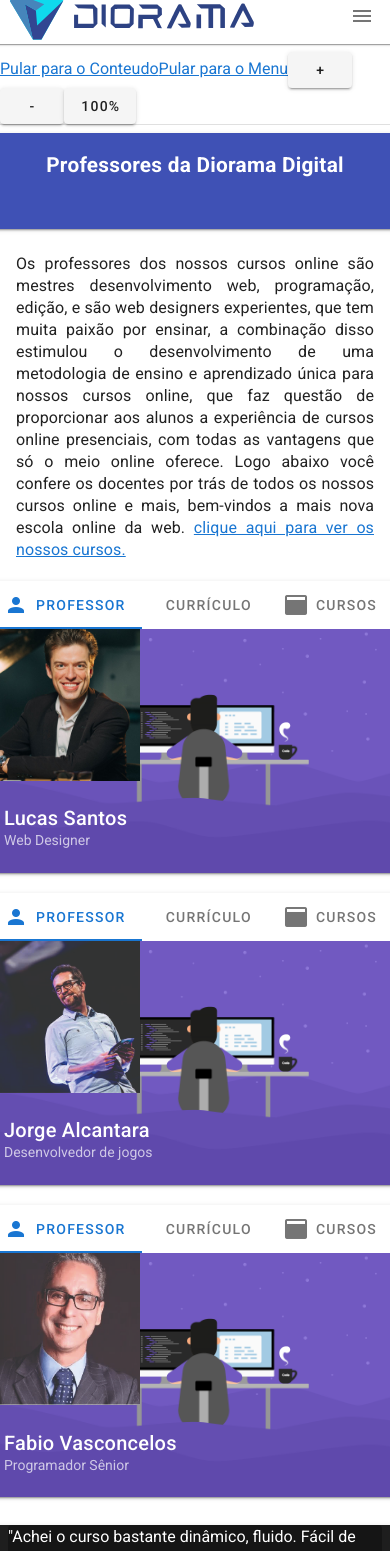
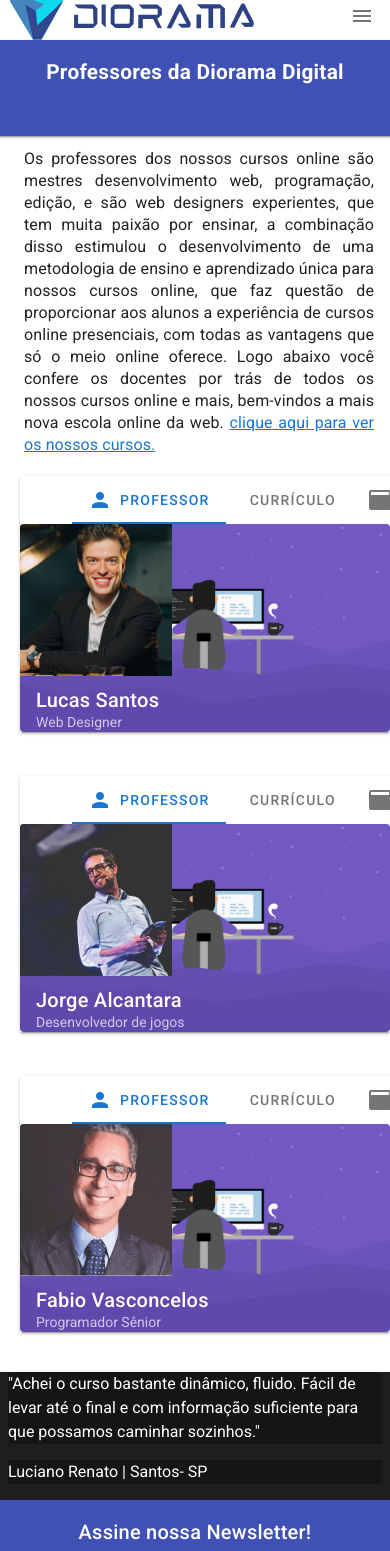
Before and after one commit to jhoneffernandes/Projeto-Integrador-II, a Nuxt app: page /Professores in a window 390 px wide. Shown: the top 1551 px of the page. Built offline with nearby package versions, Linux system fonts and the light colour scheme; what vue-ls, vue-plyr would draw is missing.

Commit message:
Correções

```diff
--- a/pages/About.vue
+++ b/pages/About.vue
@@ -1,8 +1,8 @@
 <template>
-  <div>
+  <v-container ma-0 pa-0 fluid>
     <AppHeader />
     <AppAcc/>
-    <v-container ma-0 pa-0 fluid>
+
       <v-row class="my-5">
         <v-layout align-center justify-center text-center>
           <v-card tile="" width="100%" height="100%" dark color="indigo">
@@ -69,7 +69,7 @@
           </v-row>
         </v-col>
       </v-row>
-    </v-container>
+
 
       <section class="mt-5 mb-5">
     <v-row justify="center">
@@ -83,8 +83,8 @@
         </section>
 
     <AppNewsletter/>
+  </v-container>
 
-  </div>
 </template>
 
 <script>
--- a/pages/Professores.vue
+++ b/pages/Professores.vue
@@ -1,8 +1,7 @@
 <template>
-  <div>
+  <v-container pa-0 ma-0 fluid>
     <AppHeader />
-     <AppAcc/>
-    <v-divider></v-divider>
+
 
     <v-layout align-center justify-center text-center class="my-5">
       <v-row>
@@ -15,6 +14,9 @@
         </v-card>
       </v-row>
     </v-layout>
+
+    <v-layout class="ml-5 mr-3">
+      <v-row>
         <v-card-text>
           <p class="textop2 text-justify">
             Os professores dos nossos cursos online são mestres desenvolvimento web, programação, edição, e são web designers experientes, que tem muita paixão por ensinar, a combinação disso estimulou o desenvolvimento de uma metodologia de ensino e aprendizado única para nossos cursos online, que faz questão de proporcionar aos alunos a experiência de cursos online presenciais, com todas as vantagens que só o meio online oferece. Logo abaixo você confere os docentes por trás de todos os nossos cursos online e mais, bem-vindos a mais nova escola online da web.
@@ -23,9 +25,12 @@
             >clique aqui para ver os nossos cursos.</a>
           </p>
         </v-card-text>
+      </v-row>
+    </v-layout>
 
-    <v-row id="principal" class="teste">
-      <v-card class="ml-5 mb-5" max-width="434" tile>
+    <v-row align="center" justify="center" id="principal" class="aolado">
+      <v-col lg="4" md="4" sm="6"  xl="5">
+      <v-card class="ml-5 mb-5 tamanhocard" max-width="434" tile>
         <v-tabs>
           <v-tab>
             <v-icon left>mdi-account</v-icon>Professor
@@ -40,7 +45,7 @@
           <v-tab-item>
             <v-card flat>
               <v-img height="100%" :src="require('../assets/banners/background.png')">
-                <v-row align="end" class="fill-height">
+                <v-row >
                   <v-col align-self="start" class="pa-0" cols="12">
                     <v-avatar class="profile" color="grey" size="164" tile>
                       <v-img :src="require('../assets/professores/prof1.jpg')"></v-img>
@@ -93,8 +98,9 @@
           </v-tab-item>
         </v-tabs>
       </v-card>
-
-      <v-card class="ml-5 mb-5" max-width="434" tile>
+</v-col>
+<v-col lg="4" md="4" sm="6"  xl="5" >
+      <v-card class="ml-5 mb-5 tamanhocard"  max-width="434" tile>
         <v-tabs>
           <v-tab>
             <v-icon left>mdi-account</v-icon>Professor
@@ -162,8 +168,9 @@
           </v-tab-item>
         </v-tabs>
       </v-card>
-
-      <v-card class="ml-5 mb-5" max-width="434" tile>
+  </v-col>
+  <v-col lg="4" md="4" sm="6"  xl="5">
+      <v-card class="ml-5 mb-5 tamanhocard"  max-width="434" tile >
         <v-tabs>
           <v-tab>
             <v-icon left>mdi-account</v-icon>Professor
@@ -231,11 +238,12 @@
           </v-tab-item>
         </v-tabs>
       </v-card>
+      </v-col>
     </v-row>
 
     <section class="mt-5 mb-5">
       <v-row justify="center">
-  <v-card height="100%" width="60rem" dark="" class="depoimento">
+        <v-card height="100%" width="60rem" dark class="depoimento">
           <p
             class="mx-5"
           >"Achei o curso bastante dinâmico, fluido. Fácil de levar até o final e com informação suficiente para que possamos caminhar sozinhos."</p>
@@ -244,14 +252,12 @@
       </v-row>
     </section>
 
- <AppNewsletter/>
-
-  </div>
+    <AppNewsletter />
+  </v-container>
 </template>
 <script>
 import AppHeader from "../components/AppHeader";
-import AppNewsletter from '../components/AppNewsletter';
-import AppAcc from "../components/AppAcc";
+import AppNewsletter from "../components/AppNewsletter";
 export default {
   data() {
     return {
@@ -267,14 +273,19 @@ export default {
   components: {
     AppHeader,
     AppNewsletter,
-    AppAcc,
+
   },
   head: {
-    titleTemplate: '%s - Professores',
+    titleTemplate: "%s - Professores",
     meta: [
-      { charset: 'utf-8' },
-      { name: 'viewport', content: 'width=device-width, initial-scale=1' },
-      { hid: 'description', name: 'description', content: 'Página contendo todos os professores da Diorama Cursos online, mostrando seus nomes, currículos e os cursos ministrados na Diorama' }
+      { charset: "utf-8" },
+      { name: "viewport", content: "width=device-width, initial-scale=1" },
+      {
+        hid: "description",
+        name: "description",
+        content:
+          "Página contendo todos os professores da Diorama Cursos online, mostrando seus nomes, currículos e os cursos ministrados na Diorama"
+      }
     ]
   }
 };
@@ -296,8 +307,8 @@ export default {
   border-radius: 100rem;
 }
 
-.depoimento p{
-  background-color: rgba(0, 0, 0, 0.30);
+.depoimento p {
+  background-color: rgba(0, 0, 0, 0.3);
 }
 
 .linha {
@@ -314,7 +325,7 @@ export default {
 .lista {
   color: black;
 }
-.teste {
+.aolado {
   display: flex;
   justify-content: center;
   align-items: center;
@@ -327,10 +338,16 @@ export default {
 }
 
 @media (max-width: 700px) {
-  .teste {
+  .aolado {
     flex-direction: row;
     justify-content: center;
     align-items: center;
   }
 }
+@media (max-width: 370px){
+  .tamanhocard{
+    height: 16rem;
+    width: 19rem;
+  }
+}
 </style>
--- a/pages/produtos/edicao/After.vue
+++ b/pages/produtos/edicao/After.vue
@@ -1,7 +1,7 @@
 <template>
-  <div>
+   <v-container pa-0 ma-0 fluid>
     <AppHeader />
-    <v-container pa-0 ma-0 fluid>
+
       <section class="mt-1">
         <v-btn class="ma-2" color="blue darken-2" dark @click="voltar">
           <v-icon dark left>mdi-arrow-left</v-icon>Voltar
@@ -161,7 +161,7 @@
 
       <AppCertificado />
 
-      <v-row align="center">
+       <v-row align="center">
         <v-card width="100%">
           <h1 class="centro mt-7">Recomendações</h1>
 
@@ -207,7 +207,7 @@
         </v-card>
       </v-row>
 
-      <v-banner single-line class="mb-5 mt-5">
+     <v-banner single-line class="mb-5 mt-5">
         <v-icon slot="icon" color="warning" size="36">mdi-account</v-icon>Professor deste curso
         <template v-slot:actions>
           <router-link to="./professores">
@@ -235,13 +235,13 @@
           </v-img>
         </v-card>
 
-        <v-card class="ml-5 mb-5" max-width="30rem" tile dark>
-          <v-img height="100%" :src="require('~/assets/banners/background.png')">
+
+          <v-card class="ml-5 mb-5" max-width="30rem" tile>
             <v-list-item-content>
-              <v-list-item-title class="title ml-5">Currículo do Professor</v-list-item-title>
+              <v-list-item-title class="title ml-5 black--text">Currículo do Professor</v-list-item-title>
             </v-list-item-content>
 
-            <ul class="lista ml-5">
+            <ul class="lista ml-4 black--text">
               <li>Formado em Ciência da Computação pela PUC-PR</li>
               <li>Pós-graduado em Business Intelligence pela PUC-PR</li>
               <li>Design Gráfico</li>
@@ -251,8 +251,8 @@
               <li>Trabalhou por 2 anos na Tiwebdesign</li>
               <li>Etec Dr.Adail Nunes da Silva</li>
             </ul>
-          </v-img>
-        </v-card>
+          </v-card>
+
       </v-row>
 
       <v-row>
@@ -265,10 +265,12 @@
           </v-col>
         </section>
       </v-row>
-      <AppHelp />
-      <AppNewsletter />
+      <v-row class="ml-8" justify="center" align="center">
+        <AppHelp />
+        <AppNewsletter />
+      </v-row>
     </v-container>
-  </div>
+
 </template>
 <script>
 import AppNewsletter from "~/components/AppNewsletter";
--- a/pages/produtos/edicao/Corel.vue
+++ b/pages/produtos/edicao/Corel.vue
@@ -1,7 +1,7 @@
 <template>
-  <div>
+   <v-container pa-0 ma-0 fluid>
     <AppHeader />
-    <v-container pa-0 ma-0 fluid>
+
       <section class="mt-1">
         <v-btn class="ma-2" color="blue darken-2" dark @click="voltar">
           <v-icon dark left>mdi-arrow-left</v-icon>Voltar
@@ -207,7 +207,7 @@
         </v-card>
       </v-row>
 
-      <v-banner single-line class="mb-5 mt-5">
+     <v-banner single-line class="mb-5 mt-5">
         <v-icon slot="icon" color="warning" size="36">mdi-account</v-icon>Professor deste curso
         <template v-slot:actions>
           <router-link to="./professores">
@@ -235,13 +235,13 @@
           </v-img>
         </v-card>
 
-        <v-card class="ml-5 mb-5" max-width="30rem" tile dark>
-          <v-img height="100%" :src="require('~/assets/banners/background.png')">
+
+          <v-card class="ml-5 mb-5" max-width="30rem" tile>
             <v-list-item-content>
-              <v-list-item-title class="title ml-5">Currículo do Professor</v-list-item-title>
+              <v-list-item-title class="title ml-5 black--text">Currículo do Professor</v-list-item-title>
             </v-list-item-content>
 
-            <ul class="lista ml-5">
+            <ul class="lista ml-4 black--text">
               <li>Formado em Ciência da Computação pela PUC-PR</li>
               <li>Pós-graduado em Business Intelligence pela PUC-PR</li>
               <li>Design Gráfico</li>
@@ -251,8 +251,8 @@
               <li>Trabalhou por 2 anos na Tiwebdesign</li>
               <li>Etec Dr.Adail Nunes da Silva</li>
             </ul>
-          </v-img>
-        </v-card>
+          </v-card>
+
       </v-row>
 
       <v-row>
@@ -265,10 +265,12 @@
           </v-col>
         </section>
       </v-row>
-      <AppHelp />
-      <AppNewsletter />
+      <v-row class="ml-8" justify="center" align="center">
+        <AppHelp />
+        <AppNewsletter />
+      </v-row>
     </v-container>
-  </div>
+
 </template>
 <script>
 import AppNewsletter from "~/components/AppNewsletter";
--- a/pages/produtos/edicao/Ilustrator.vue
+++ b/pages/produtos/edicao/Ilustrator.vue
@@ -1,7 +1,7 @@
 <template>
-  <div>
+
+ <v-container pa-0 ma-0 fluid>
     <AppHeader />
-    <v-container pa-0 ma-0 fluid>
       <section class="mt-1">
         <v-btn class="ma-2" color="blue darken-2" dark @click="voltar">
           <v-icon dark left>mdi-arrow-left</v-icon>Voltar
@@ -161,7 +161,7 @@
 
       <AppCertificado />
 
-      <v-row align="center">
+       <v-row align="center">
         <v-card width="100%">
           <h1 class="centro mt-7">Recomendações</h1>
 
@@ -207,7 +207,7 @@
         </v-card>
       </v-row>
 
-      <v-banner single-line class="mb-5 mt-5">
+     <v-banner single-line class="mb-5 mt-5">
         <v-icon slot="icon" color="warning" size="36">mdi-account</v-icon>Professor deste curso
         <template v-slot:actions>
           <router-link to="./professores">
@@ -235,13 +235,13 @@
           </v-img>
         </v-card>
 
-        <v-card class="ml-5 mb-5" max-width="30rem" tile dark>
-          <v-img height="100%" :src="require('~/assets/banners/background.png')">
+
+          <v-card class="ml-5 mb-5" max-width="30rem" tile>
             <v-list-item-content>
-              <v-list-item-title class="title ml-5">Currículo do Professor</v-list-item-title>
+              <v-list-item-title class="title ml-5 black--text">Currículo do Professor</v-list-item-title>
             </v-list-item-content>
 
-            <ul class="lista ml-5">
+            <ul class="lista ml-4 black--text">
               <li>Formado em Ciência da Computação pela PUC-PR</li>
               <li>Pós-graduado em Business Intelligence pela PUC-PR</li>
               <li>Design Gráfico</li>
@@ -251,8 +251,8 @@
               <li>Trabalhou por 2 anos na Tiwebdesign</li>
               <li>Etec Dr.Adail Nunes da Silva</li>
             </ul>
-          </v-img>
-        </v-card>
+          </v-card>
+
       </v-row>
 
       <v-row>
@@ -265,10 +265,12 @@
           </v-col>
         </section>
       </v-row>
-      <AppHelp />
-      <AppNewsletter />
+      <v-row class="ml-8" justify="center" align="center">
+        <AppHelp />
+        <AppNewsletter />
+      </v-row>
     </v-container>
-  </div>
+
 </template>
 <script>
 import AppNewsletter from "~/components/AppNewsletter";
--- a/pages/produtos/edicao/Photoshop.vue
+++ b/pages/produtos/edicao/Photoshop.vue
@@ -1,7 +1,7 @@
 <template>
-  <div>
+ <v-container pa-0 ma-0 fluid>
     <AppHeader />
-    <v-container pa-0 ma-0 fluid>
+
       <section class="mt-1">
         <v-btn class="ma-2" color="blue darken-2" dark @click="voltar">
           <v-icon dark left>mdi-arrow-left</v-icon>Voltar
@@ -272,7 +272,7 @@
         <AppNewsletter />
       </v-row>
     </v-container>
-  </div>
+
 </template>
 <script>
 import AppNewsletter from "~/components/AppNewsletter";
--- a/pages/produtos/edicao/Premiere.vue
+++ b/pages/produtos/edicao/Premiere.vue
@@ -1,7 +1,8 @@
 <template>
-  <div>
+
+ <v-container pa-0 ma-0 fluid>
     <AppHeader />
-    <v-container pa-0 ma-0 fluid>
+
       <section class="mt-1">
         <v-btn class="ma-2" color="blue darken-2" dark @click="voltar">
           <v-icon dark left>mdi-arrow-left</v-icon>Voltar
@@ -161,7 +162,7 @@
 
       <AppCertificado />
 
-      <v-row align="center">
+       <v-row align="center">
         <v-card width="100%">
           <h1 class="centro mt-7">Recomendações</h1>
 
@@ -207,7 +208,7 @@
         </v-card>
       </v-row>
 
-      <v-banner single-line class="mb-5 mt-5">
+       <v-banner single-line class="mb-5 mt-5">
         <v-icon slot="icon" color="warning" size="36">mdi-account</v-icon>Professor deste curso
         <template v-slot:actions>
           <router-link to="./professores">
@@ -235,13 +236,13 @@
           </v-img>
         </v-card>
 
-        <v-card class="ml-5 mb-5" max-width="30rem" tile dark>
-          <v-img height="100%" :src="require('~/assets/banners/background.png')">
+
+          <v-card class="ml-5 mb-5" max-width="30rem" tile>
             <v-list-item-content>
-              <v-list-item-title class="title ml-5">Currículo do Professor</v-list-item-title>
+              <v-list-item-title class="title ml-5 black--text">Currículo do Professor</v-list-item-title>
             </v-list-item-content>
 
-            <ul class="lista ml-5">
+            <ul class="lista ml-4 black--text">
               <li>Formado em Ciência da Computação pela PUC-PR</li>
               <li>Pós-graduado em Business Intelligence pela PUC-PR</li>
               <li>Design Gráfico</li>
@@ -251,8 +252,8 @@
               <li>Trabalhou por 2 anos na Tiwebdesign</li>
               <li>Etec Dr.Adail Nunes da Silva</li>
             </ul>
-          </v-img>
-        </v-card>
+          </v-card>
+
       </v-row>
 
       <v-row>
@@ -265,10 +266,12 @@
           </v-col>
         </section>
       </v-row>
-      <AppHelp />
-      <AppNewsletter />
+      <v-row class="ml-8" justify="center" align="center">
+        <AppHelp />
+        <AppNewsletter />
+      </v-row>
     </v-container>
-  </div>
+
 </template>
 <script>
 import AppNewsletter from "~/components/AppNewsletter";
```
Also changed, not shown: 2 other files (tests, documents, lock files or other folders). Lines whose indentation alone changed are shown as unchanged.
